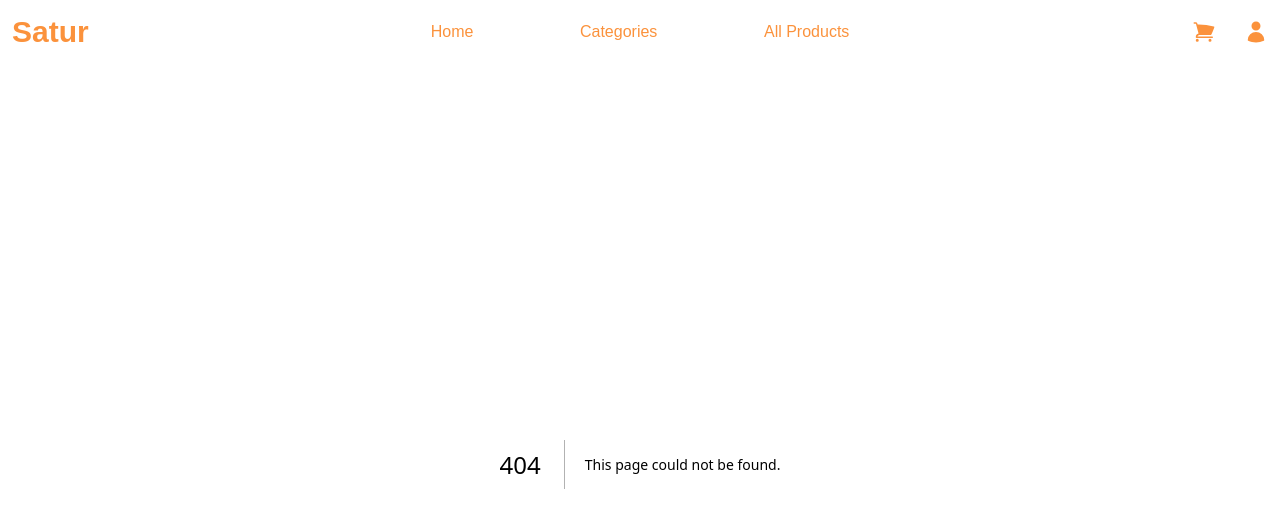
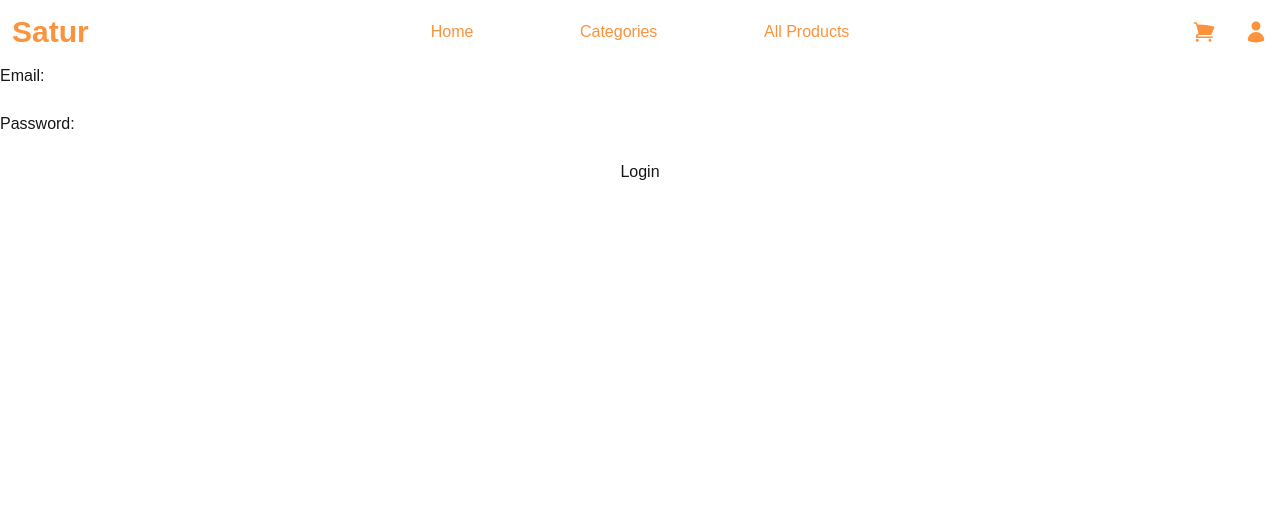
Before and after one commit to Eligio93/ec-commerce, a Next.js app: page /login in a window 1280 px wide. Before the commit this address had no page. Shown: the top 528 px of the page. Built offline with nearby package versions, Linux system fonts and the light colour scheme.

Commit message:
init login component and handle credentials login

```diff
--- /dev/null
+++ b/app/(auth)/login/page.tsx
@@ -0,0 +1,36 @@
+"use client";
+import { signIn } from "next-auth/react";
+import { useState } from "react";
+import { useRouter } from "next/navigation";
+
+export default function Login() {
+  const [error, setError] = useState<string>();
+  const router = useRouter();
+
+  async function handleLogin(e: any) {
+    e.preventDefault();
+    setError(undefined);
+    const res = await signIn("credentials", {
+      redirect: false,
+      email: e.target.email.value,
+      password: e.target.password.value,
+    });
+    if (res?.error) {
+      setError("Invalid email or password");
+    }
+    if (res?.ok) {
+      router.back();
+    }
+  }
+
+  return (
+    <form onSubmit={handleLogin} className="flex flex-col">
+      <label htmlFor="email">Email:</label>
+      <input type="email" id="email" name="email" />
+      <label htmlFor="password">Password:</label>
+      <input type="password" id="password" name="password" />
+      {error && <p>{error}</p>}
+      <button type="submit">Login</button>
+    </form>
+  );
+}
```
